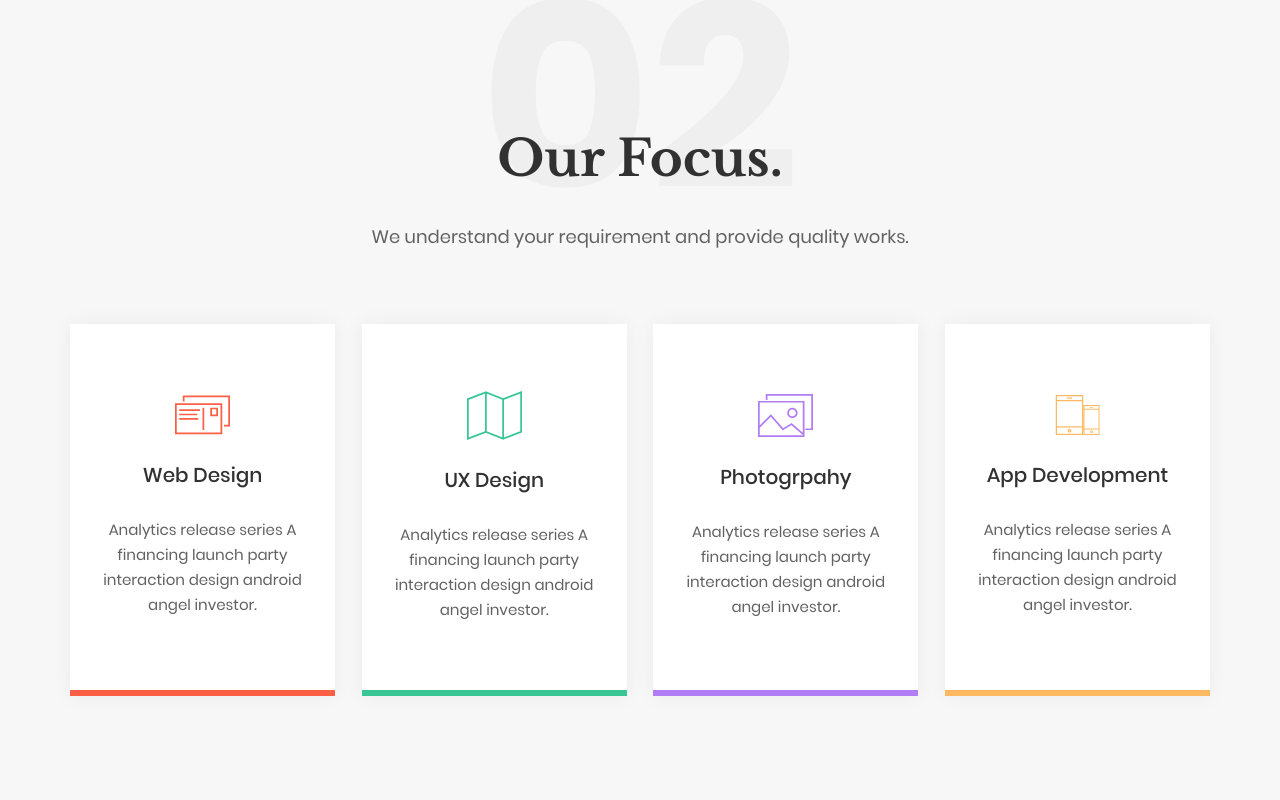
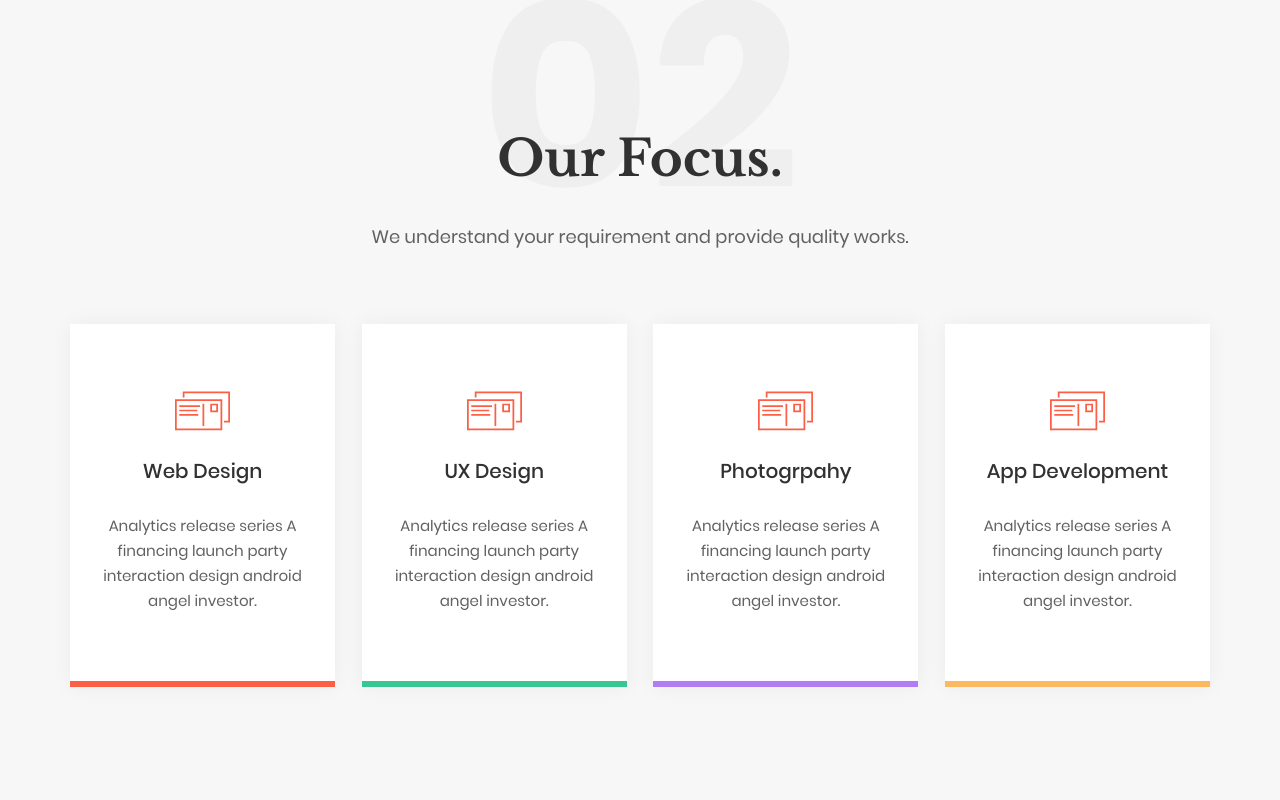
Before and after one commit to UkroP911/Alexis-reactApp, a React app: page / in a window 1280 px wide. Shown: the part 1840-2640 px from the top of the page. Built offline with nearby package versions, Linux system fonts and the light colour scheme.

Commit message:
feature(redux)add data to focus

```diff
--- a/src/App.js
+++ b/src/App.js
@@ -1,18 +1,21 @@
 import React, { Component } from 'react';
+import { BrowserRouter } from 'react-router-dom';
 
 import './assets/styles/imports.scss'
 import Header from './components/Header/';
 import Hero  from './components/Hero/';
 import About from './components/About/';
-import Focus from './components/Focus/';
+// import Focus from './components/Focus/';
 // import Video from './components/Video/';
 import Video from './containers/Video';
+import Focus from './containers/Focus';
 
 
 
 class App extends Component {
   render() {
     return (
+        <BrowserRouter>
             <div className="App">
                 <Header />
                 <Hero />
@@ -20,6 +23,7 @@ class App extends Component {
                 <Focus />
                 <Video />
             </div>
+        </BrowserRouter>
     );
   }
 }
--- /dev/null
+++ b/src/actions/focus.js
@@ -0,0 +1,8 @@
+import * as C from '../constants/ActionType';
+
+export const setFocus = (title, content, id) => ({
+    type: C.SET_FOCUS,
+    title,
+    content,
+    id
+});
--- a/src/assets/styles/_common.scss
+++ b/src/assets/styles/_common.scss
@@ -54,22 +54,32 @@ html,body{
   margin-right: 10px;
   background: #ffffff;
   box-shadow: 0 0 20px rgba(0, 0, 0, 0.05);
+  &:first-child{
+    border-bottom: 6px solid #fc5f45;
+  }
+  &:nth-child(2){
+    border-bottom: 6px solid #38c695;
+  }
+  &:nth-child(3){
+    border-bottom: 6px solid #b27cf5;
+  }
   &:last-child{
     margin-right: 0;
+    border-bottom: 6px solid #feb960;
   }
 }
-.tile-item_br-red{
-  border-bottom: 6px solid #fc5f45;
-}
-.tile-item_br-green{
-  border-bottom: 6px solid #38c695;
-}
-.tile-item_br-purple{
-  border-bottom: 6px solid #b27cf5;
-}
-.tile-item_br-orange{
-  border-bottom: 6px solid #feb960;
-}
+//.tile-item_br-red{
+//  border-bottom: 6px solid #fc5f45;
+//}
+//.tile-item_br-green{
+//  border-bottom: 6px solid #38c695;
+//}
+//.tile-item_br-purple{
+//  border-bottom: 6px solid #b27cf5;
+//}
+//.tile-item_br-orange{
+//  border-bottom: 6px solid #feb960;
+//}
 .tile_icon{
   margin: 0 auto 31px;
 }
--- a/src/components/Focus/index.js
+++ b/src/components/Focus/index.js
@@ -1,49 +1,12 @@
 import React from 'react';
 
-export default () =>
-    <div className="focus" id="focus">
-        <div className="wrapper">
-            <div className="focus__content">
-                <div className="section__title section__title_focus">
-                    <h2>Our Focus.</h2>
-                </div>
-                <div className="section__subtitle section__subtitle_focus">We understand your requirement and provide
-                    quality works.
-                </div>
-                <div className="focus__services">
-                    <div className="tile-item tile-item_focus tile-item_br-red">
-                        <div className="bg-envelope tile_icon"></div>
-                        <div className="tile__title">Web Design</div>
-                        <div className="tile__text">
-                            Analytics release series A financing launch party
-                            interaction design android angel investor.
-                        </div>
-                    </div>
-                    <div className="tile-item tile-item_focus tile-item_br-green">
-                        <div className="bg-ux_design tile_icon"></div>
-                        <div className="tile__title">UX Design</div>
-                        <div className="tile__text">
-                            Analytics release series A financing launch party
-                            interaction design android angel investor.
-                        </div>
-                    </div>
-                    <div className="tile-item tile-item_focus tile-item_br-purple">
-                        <div className="bg-photo tile_icon"></div>
-                        <div className="tile__title">Photogrpahy</div>
-                        <div className="tile__text">
-                            Analytics release series A financing launch party
-                            interaction design android angel investor.
-                        </div>
-                    </div>
-                    <div className="tile-item tile-item_focus tile-item_br-orange">
-                        <div className="bg-app tile_icon"></div>
-                        <div className="tile__title">App Development</div>
-                        <div className="tile__text">
-                            Analytics release series A financing launch party
-                            interaction design android angel investor.
-                        </div>
-                    </div>
-                </div>
-            </div>
+export default ({title}) =>
+    <div className="tile-item tile-item_focus">
+        <div className="bg-envelope tile_icon"></div>
+        <div className="tile__title">{title}</div>
+        <div className="tile__text">
+            Analytics release series A financing launch party
+            interaction design android angel investor.
         </div>
-    </div>;
+    </div>
+;
--- a/src/constants/ActionType.js
+++ b/src/constants/ActionType.js
@@ -1,6 +1,5 @@
-const actionType = {
-    OPEN_MODAL: 'OPEN_MODAL',
-    CLOSE_MODAL: 'CLOSE_MODAL',
-};
+export const OPEN_MODAL = 'OPEN_MODAL';
+export const CLOSE_MODAL = 'CLOSE_MODAL';
 
-export default actionType
+
+export const SET_FOCUS = 'SET_FOCUS';
--- /dev/null
+++ b/src/containers/Focus/index.js
@@ -0,0 +1,54 @@
+import React, {Component} from 'react';
+import { connect } from 'react-redux';
+// import * as types from "../../constants/ActionType";
+
+import TileItem from '../../components/Focus';
+
+function mapStateToProps(state) {
+
+    return {
+        focus: state.map((item, id) => {
+            // console.log(item.content);
+            return ({
+                title: item.title,
+                content: item.content,
+                id: id
+            })
+        })
+    }
+};
+
+
+class Focus extends Component{
+
+
+    render(){
+        const {focus} = this.props;
+        // console.log('posdsop',focus);
+        return (
+            <div className="focus" id="focus">
+                <div className="wrapper">
+                    <div className="focus__content">
+                        <div className="section__title section__title_focus">
+                            <h2>Our Focus.</h2>
+                        </div>
+                        <div className="section__subtitle section__subtitle_focus">We understand your requirement and provide
+                            quality works.
+                        </div>
+                        <div className="focus__services">
+                            {
+                                focus.map((title, index) =>
+                                    <TileItem key={index} title={title.title} />
+                                )
+                            }
+                        </div>
+                    </div>
+                </div>
+            </div>
+        )
+    }
+
+}
+
+// export default Focus;
+export default connect(mapStateToProps)(Focus)
--- a/src/containers/Video/index.js
+++ b/src/containers/Video/index.js
@@ -40,11 +40,10 @@ class VideoContainer extends Component{
                     </div>
                 </div>
 
-                { this.state.show && <Modal
+                { this.state.show &&
+                <Modal
                     onClick={this.closeModal}
                 />
-
-
                 }
             </div>
         )
--- a/src/index.js
+++ b/src/index.js
@@ -1,21 +1,15 @@
 import React from 'react';
 import { render } from 'react-dom';
-import { BrowserRouter } from 'react-router-dom';
+
 import { Provider } from 'react-redux';
-import {createStore} from 'redux';
-import configureStore from './store/store'
+import configureStore from './store/configureStore'
 
 import App from './App';
 
-const store = createStore(configureStore);
-
-// console.log(store.getState());
-
+const store = configureStore();
 
 render((
-    <BrowserRouter>
-        <Provider store={store}>
-            <App />
-        </Provider>
-    </BrowserRouter>
+    <Provider store={store}>
+        <App />
+    </Provider>
 ), document.getElementById('root'));
--- /dev/null
+++ b/src/reducers/focus.js
@@ -0,0 +1,37 @@
+import * as C from '../constants/ActionType';
+
+const INITIAL_STATE = [
+    {
+        title: 'Web Design',
+        content: 'Analytics release series A financing launch party interaction design android angel investor.'
+    },
+    {
+        title: 'UX Design',
+        content: 'Analytics release series A financing launch party interaction design android angel investor.'
+    },
+    {
+        title: 'Photogrpahy',
+        content: 'Analytics release series A financing launch party interaction design android angel investor.'
+    },
+    {
+        title: 'App Development',
+        content: 'Analytics release series A financing launch party interaction design android angel investor.'
+    }
+];
+
+
+export default function setFocus(state = INITIAL_STATE, action) {
+    switch (action.type){
+        case C.SET_FOCUS: {
+            return [
+                ...state,
+                {
+                    title: action.title,
+                    content: action.content,
+                    id: action.id
+                }
+            ]
+        }
+        default: return state;
+    }
+}
--- a/src/reducers/index.js
+++ b/src/reducers/index.js
@@ -1,7 +1,10 @@
 import { combineReducers } from 'redux';
 import modal from './modal';
+import focus from './focus';
 
+// export default combineReducers({
+//     modal,
+//     focus
+// });
 
-export default combineReducers({
-    modal,
-});
+export default focus;
--- a/src/reducers/modal.js
+++ b/src/reducers/modal.js
@@ -1,4 +1,4 @@
-import C from '../constants/ActionType';
+import * as C from '../constants/ActionType';
 
 const initialState = {
     modals: [],
```
Also changed, not shown: src/store/configureStore.js (renamed from src/store/store.js). Lines whose indentation alone changed are shown as unchanged.
